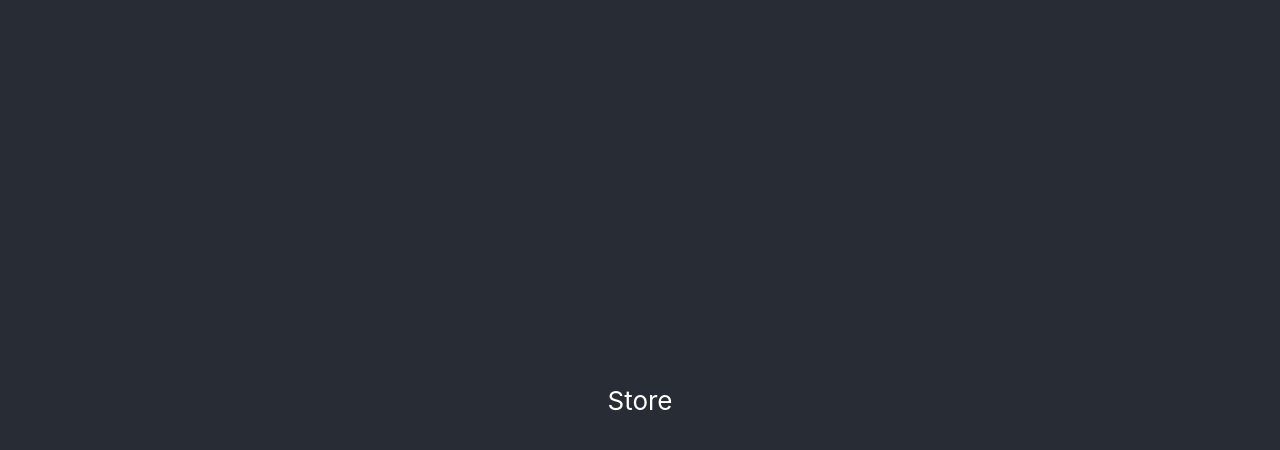
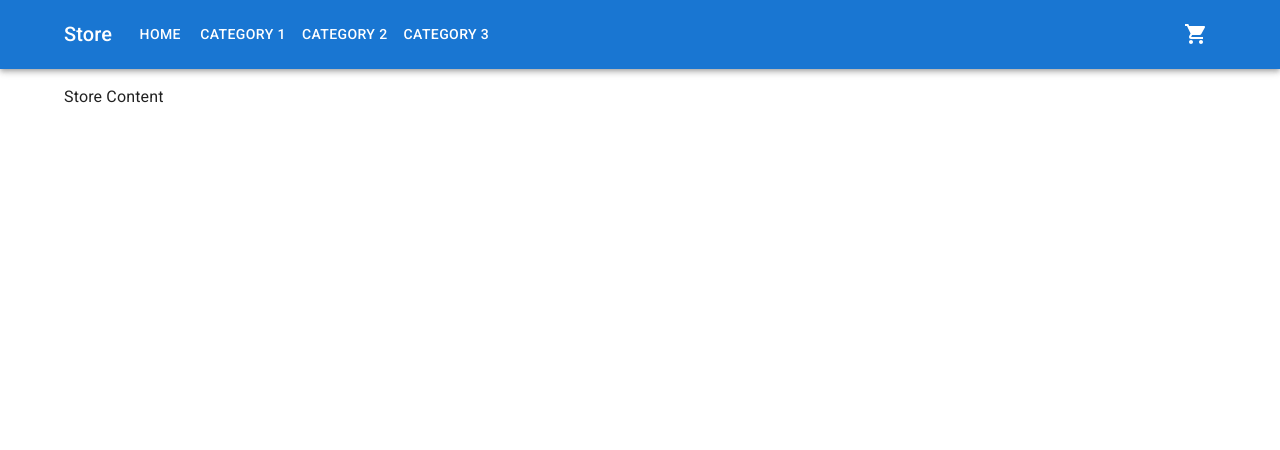
Before and after one commit to HernanPereira/store-pereira, a React (Create React App) app: page / in a window 1280 px wide. Shown: the top 450 px of the page. Built offline with nearby package versions, Linux system fonts and the light colour scheme.

Commit message:
add NavBar

```diff
--- a/src/App.js
+++ b/src/App.js
@@ -1,13 +1,19 @@
-import './App.css';
+import CssBaseline from '@mui/material/CssBaseline'
+import Container from '@mui/material/Container'
+import NavBar from './components/NavBar'
 
 function App() {
   return (
-    <div className="App">
-      <header className="App-header">
-        <p>Store</p>
-      </header>
-    </div>
-  );
+    <>
+      <CssBaseline />
+      <NavBar />
+      <main>
+        <Container>
+          <p>Store Content</p>
+        </Container>
+      </main>
+    </>
+  )
 }
 
-export default App;
+export default App
--- /dev/null
+++ b/src/components/NavBar/index.js
@@ -0,0 +1,106 @@
+import * as React from 'react'
+import AppBar from '@mui/material/AppBar'
+import Box from '@mui/material/Box'
+import Toolbar from '@mui/material/Toolbar'
+import IconButton from '@mui/material/IconButton'
+import Typography from '@mui/material/Typography'
+import Menu from '@mui/material/Menu'
+import MenuIcon from '@mui/icons-material/Menu'
+import Container from '@mui/material/Container'
+import Button from '@mui/material/Button'
+import MenuItem from '@mui/material/MenuItem'
+import ShoppingCartIcon from '@mui/icons-material/ShoppingCart'
+
+const pages = ['Home', 'Category 1', 'Category 2', 'Category 3']
+
+const NavBar = () => {
+  const [anchorElNav, setAnchorElNav] = React.useState(null)
+
+  const handleOpenNavMenu = (e) => {
+    setAnchorElNav(e.currentTarget)
+  }
+
+  const handleCloseNavMenu = () => {
+    setAnchorElNav(null)
+  }
+
+  return (
+    <AppBar position="static">
+      <Container>
+        <Toolbar disableGutters>
+          <Typography
+            variant="h6"
+            noWrap
+            component="div"
+            sx={{ mr: 2, display: { xs: 'none', md: 'flex' } }}
+          >
+            Store
+          </Typography>
+
+          <Box sx={{ flexGrow: 1, display: { xs: 'flex', md: 'none' } }}>
+            <IconButton
+              size="large"
+              aria-label="account of current user"
+              aria-controls="menu-appbar"
+              aria-haspopup="true"
+              onClick={handleOpenNavMenu}
+              color="inherit"
+            >
+              <MenuIcon />
+            </IconButton>
+            <Menu
+              id="menu-appbar"
+              anchorEl={anchorElNav}
+              anchorOrigin={{
+                vertical: 'bottom',
+                horizontal: 'left',
+              }}
+              keepMounted
+              transformOrigin={{
+                vertical: 'top',
+                horizontal: 'left',
+              }}
+              open={Boolean(anchorElNav)}
+              onClose={handleCloseNavMenu}
+              sx={{
+                display: { xs: 'block', md: 'none' },
+              }}
+            >
+              {pages.map((page) => (
+                <MenuItem key={page} onClick={handleCloseNavMenu}>
+                  <Typography textAlign="center">{page}</Typography>
+                </MenuItem>
+              ))}
+            </Menu>
+          </Box>
+          <Typography
+            variant="h6"
+            noWrap
+            component="div"
+            sx={{ flexGrow: 1, display: { xs: 'flex', md: 'none' } }}
+          >
+            Store
+          </Typography>
+          <Box sx={{ flexGrow: 1, display: { xs: 'none', md: 'flex' } }}>
+            {pages.map((page) => (
+              <Button
+                key={page}
+                onClick={handleCloseNavMenu}
+                sx={{ my: 2, color: 'white', display: 'block' }}
+              >
+                {page}
+              </Button>
+            ))}
+          </Box>
+
+          <Box sx={{ flexGrow: 0 }}>
+            <IconButton color="inherit">
+              <ShoppingCartIcon />
+            </IconButton>
+          </Box>
+        </Toolbar>
+      </Container>
+    </AppBar>
+  )
+}
+export default NavBar
```
Also changed, not shown: src/index.js (+5 -5 lines).
